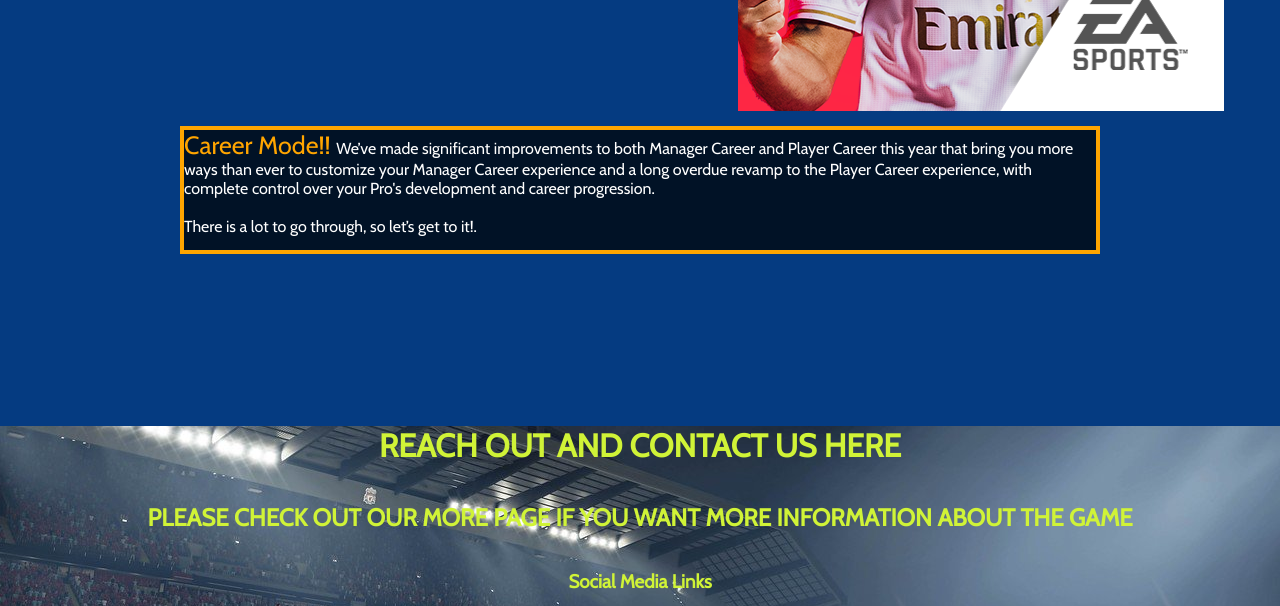
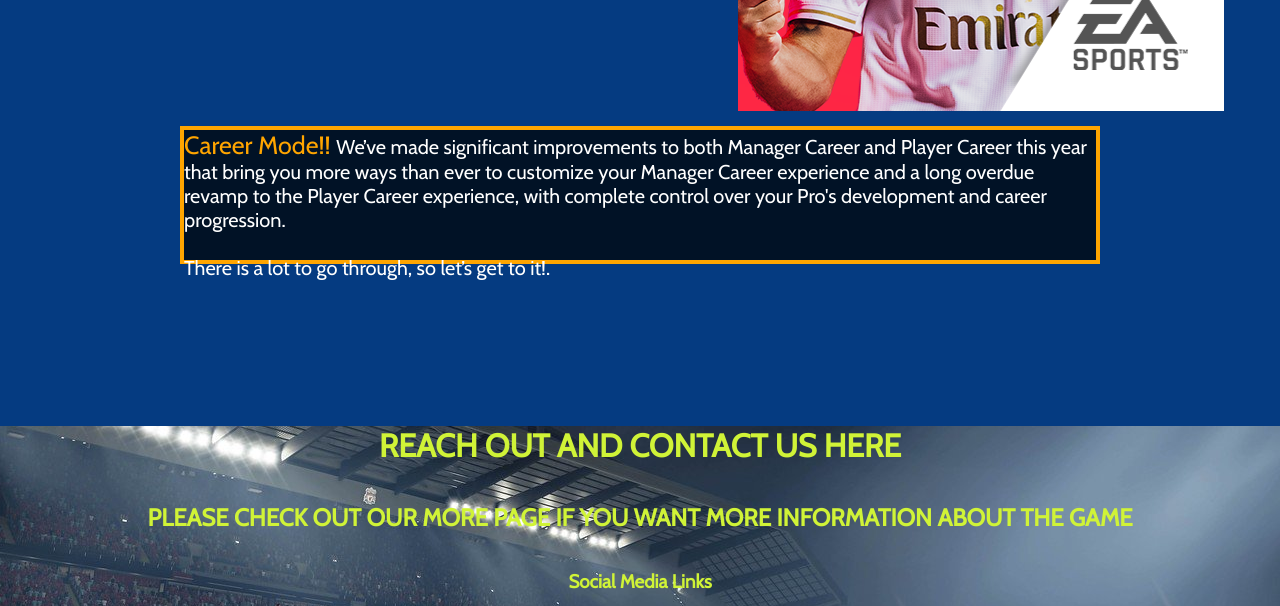
Before and after one commit to Code-Institute-Submissions/Arminas19-Project1_Sepresub, a plain HTML site: page index.html in a window 1280 px wide. Shown: the part 1440-2046 px from the top of the page. Drawn offline with nearby package versions, Linux system fonts and the light colour scheme.

Commit message:
change font size on long-div

```diff
--- a/assets/css/style.css
+++ b/assets/css/style.css
@@ -177,7 +177,7 @@ body{
 }
 #long-paragraph-div{
     width: 75%;
-    height: 120px;
+    height: 130px;
     background-color: rgba(0, 0, 0, 0.7);
     margin: 0 auto;
     color: orange;
@@ -185,6 +185,7 @@ body{
 }
 #long-paragraph-div p{
     color: #fff;
+    font-size: 20px;
 }
 #long-paragraph-div span{
     color: orange;
```
